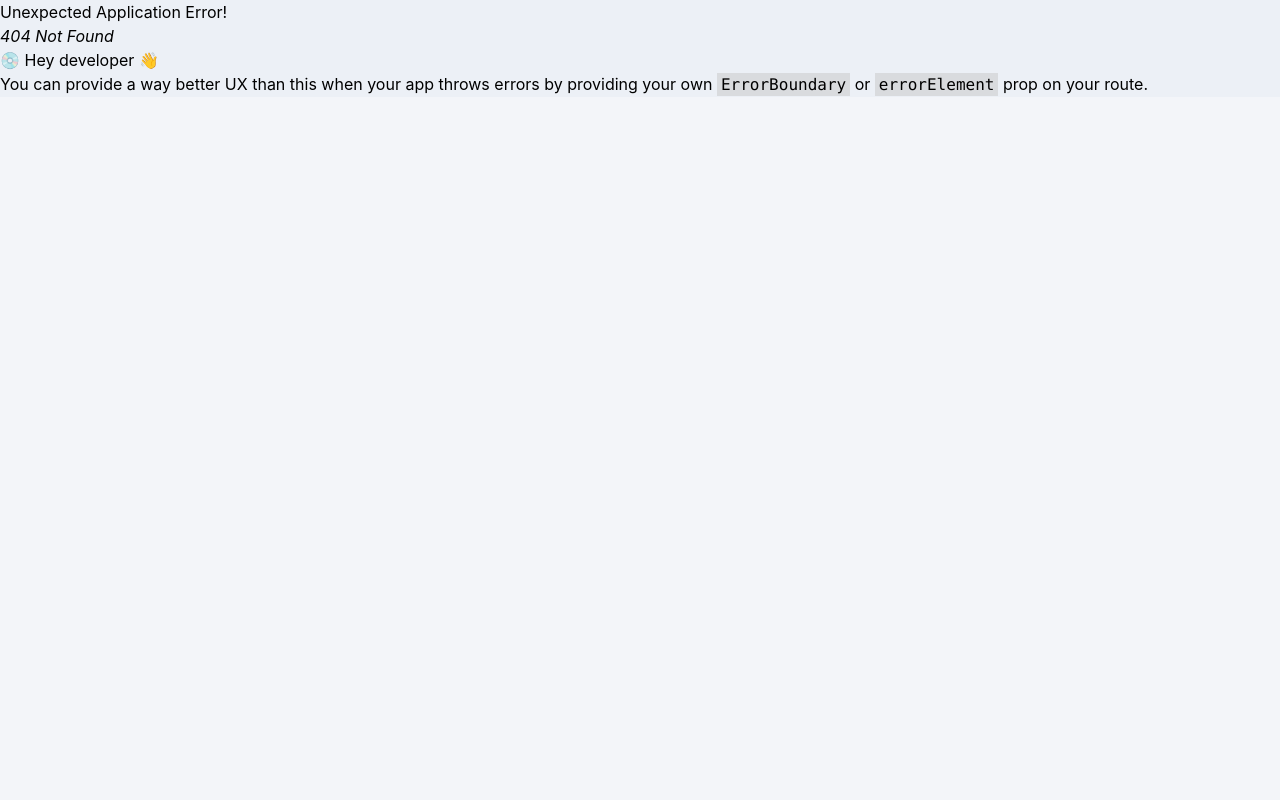
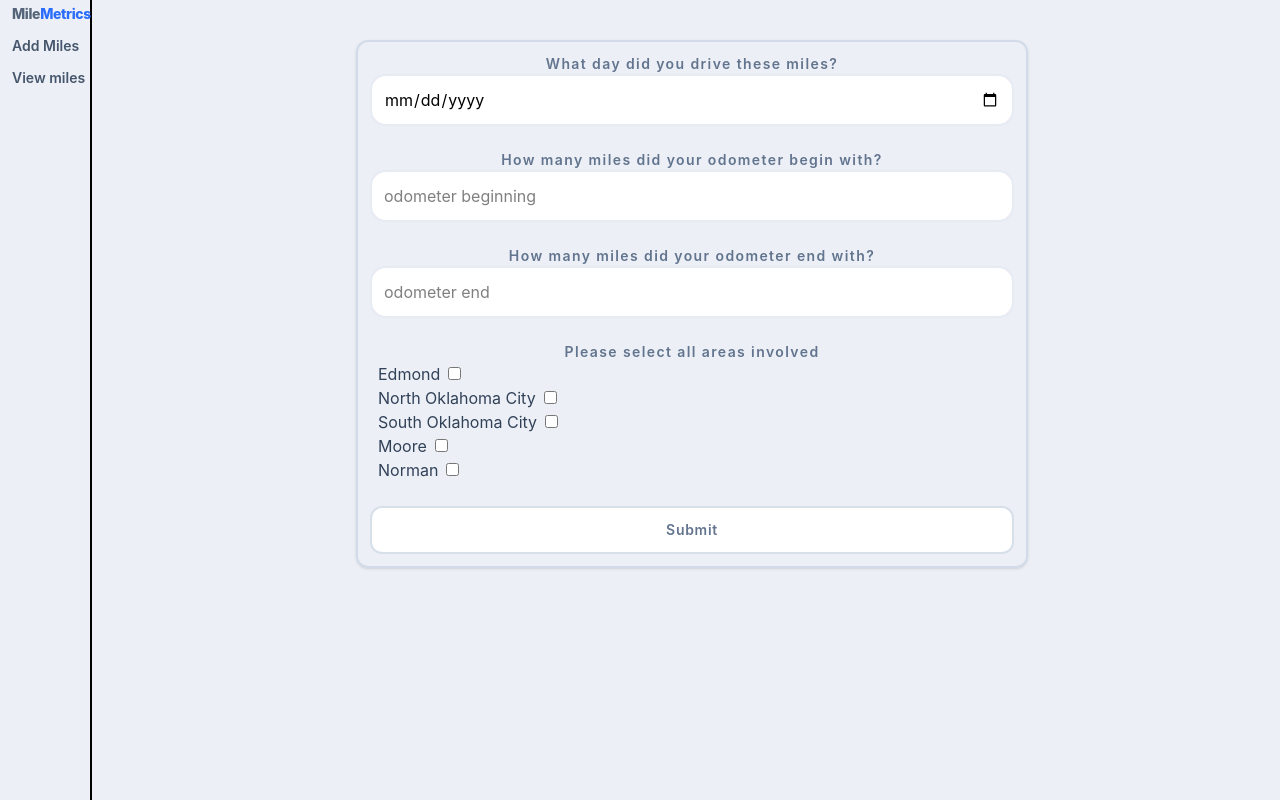
Before and after one commit to TFS405/mile-metrics, a React (Vite) app: page /add-miles in a window 1280 px wide. Before the commit this address had no page. Built offline with nearby package versions, Linux system fonts and the light colour scheme.

Commit message:
refactor(routes): rename "my-miles" route to "add-miles, rename "MileagePage" component to "AddMilesPage", rename "addMiles" form to "AddMilesForm"

```diff
--- a/src/App.jsx
+++ b/src/App.jsx
@@ -2,7 +2,7 @@ import { createBrowserRouter } from 'react-router';
 import { RouterProvider } from 'react-router/dom';
 import Home from './ui/Home';
 import AppLayout from './ui/AppLayout';
-import MileagePage from './pages/MileagePage';
+import AddMilesPage from './pages/AddMilesPage';
 import { MileageProvider } from './features/mileage/MileageProvider';
 
 const router = createBrowserRouter([
@@ -14,8 +14,8 @@ const router = createBrowserRouter([
 				element: <Home />,
 			},
 			{
-				path: '/my-miles',
-				element: <MileagePage />,
+				path: '/add-miles',
+				element: <AddMilesPage />,
 			},
 		],
 	},
--- a/src/features/mileage/AddMiles.jsx
+++ b/src/features/mileage/AddMiles.jsx
@@ -1,7 +1,7 @@
 import { Form } from 'react-router';
 import { useMileage } from './useMileage';
 
-export default function AddMiles() {
+export default function AddMilesForm() {
 	const { dispatch } = useMileage();
 
 	const handleSubmit = (e) => {
--- a/src/pages/MileagePage.jsx
+++ b/src/pages/AddMilesPage.jsx
@@ -1,11 +1,11 @@
-import AddMiles from '../features/mileage/AddMiles';
+import AddMilesForm from '../features/mileage/AddMiles';
 import MileDashboard from '../features/mileage/MileDashboard';
 import MileageSideRail from '../ui/MileageSideRail';
 
-export default function MileagePage() {
+export default function AddMilesPage() {
 	return (
 		<main className="mt-10 w-full max-w-2xl">
-			<AddMiles />
+			<AddMilesForm />
 		</main>
 	);
 }
--- a/src/ui/Home.jsx
+++ b/src/ui/Home.jsx
@@ -6,7 +6,7 @@ export default function Home() {
 			<p>
 				Welcome to Mile Metrics! Record your first miles{' '}
 				<Link
-					to="/my-miles"
+					to="/add-miles"
 					className="font-medium tracking-wide text-indigo-600 underline"
 				>
 					here
--- a/src/ui/Sidebar.jsx
+++ b/src/ui/Sidebar.jsx
@@ -11,7 +11,7 @@ export default function Sidebar() {
 			</Link>
 			<ul className="flex flex-col gap-3 pt-3 text-sm font-semibold text-slate-600">
 				<li>
-					<Link to={'/my-miles'}>Add Miles</Link>
+					<Link to={'/add-miles'}>Add Miles</Link>
 				</li>
 				<li>
 					<Link>View miles</Link>
```
